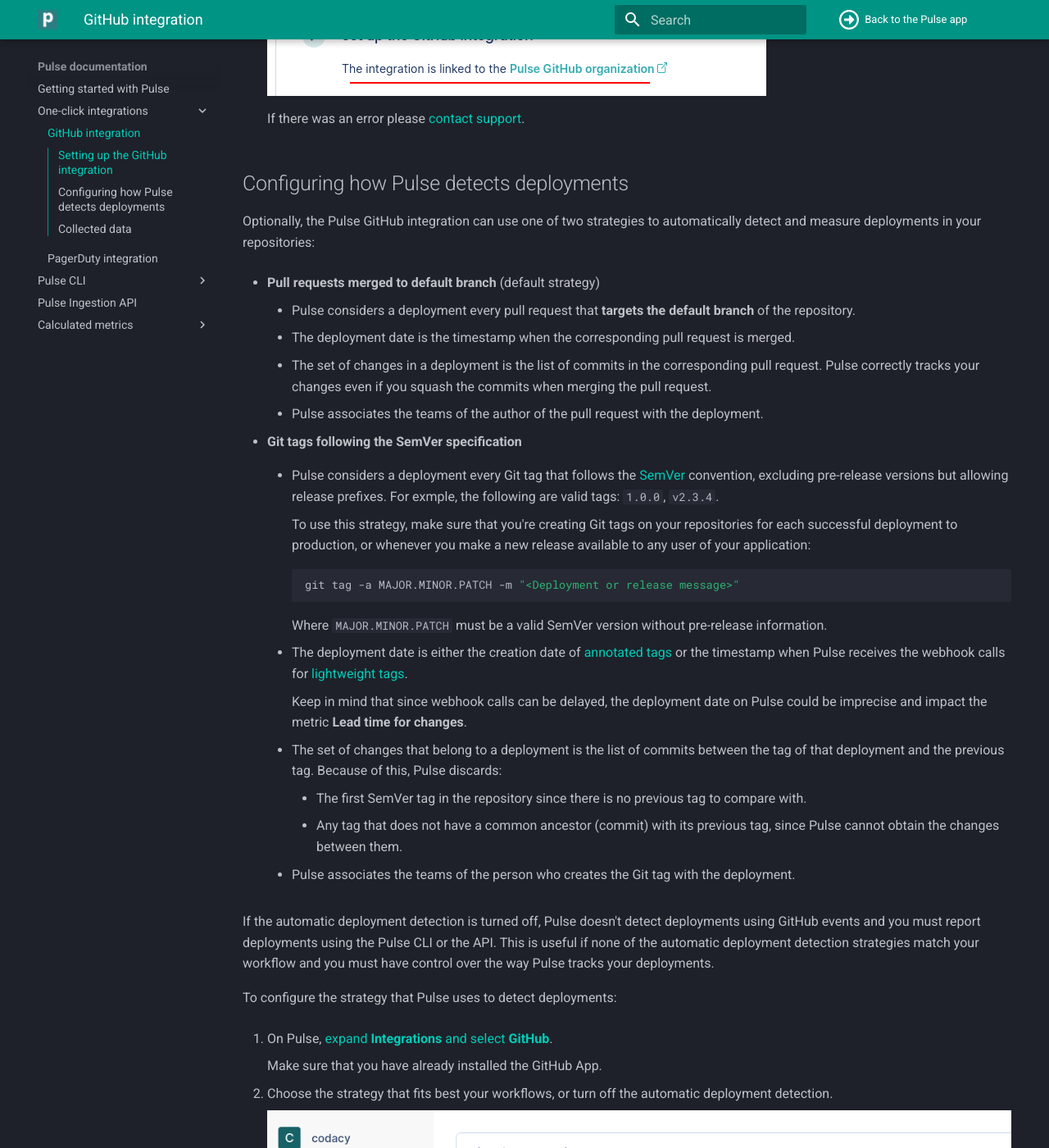
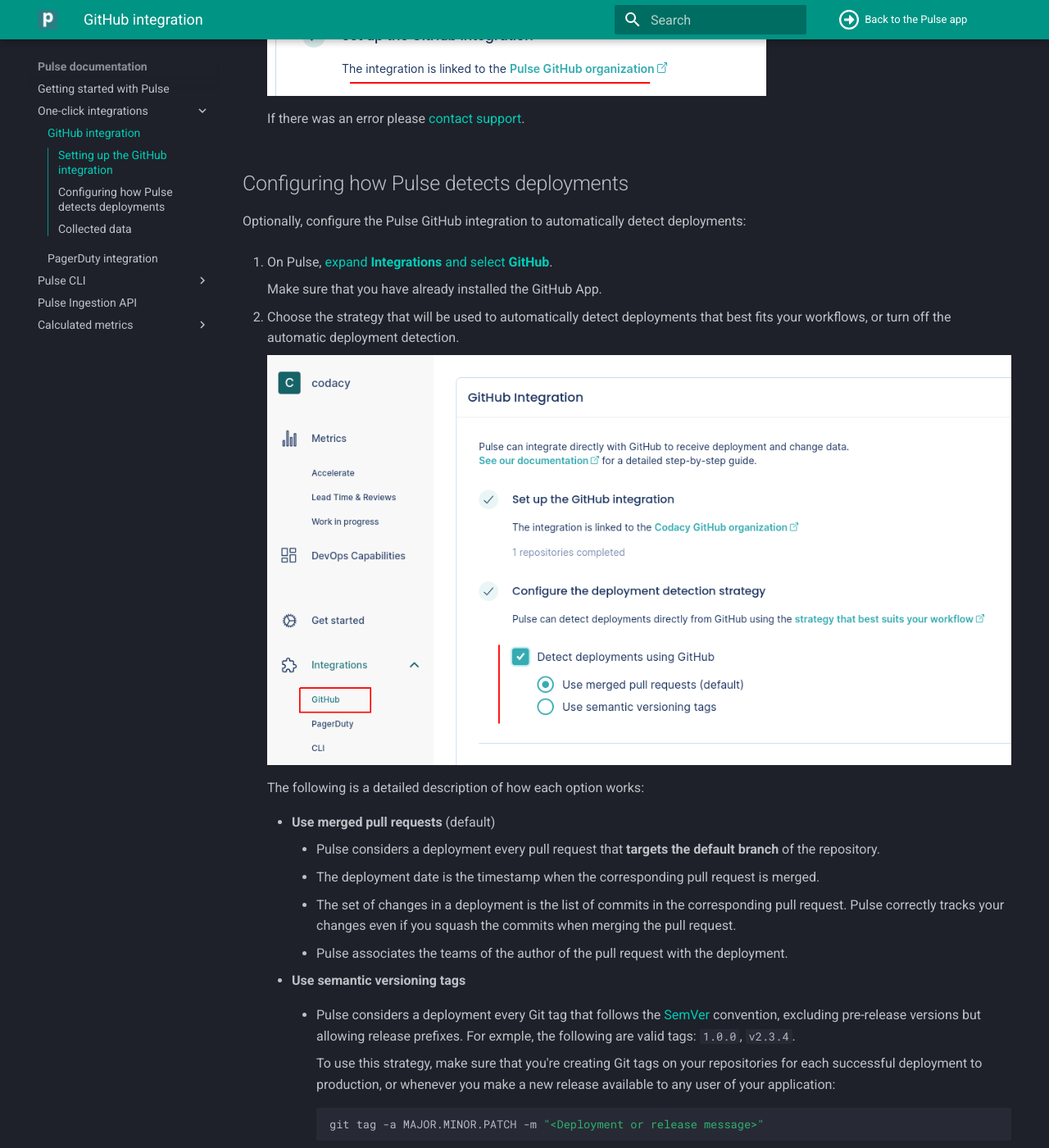
Before and after one commit to codacy/pulse-user-docs, an MkDocs documentation site: the page built from docs/one-click-integrations/github-integration.md, in a window 1280 px wide and 1400 px high, scrolled down 1440 px. Shown: the whole window at 82% size. Built offline with MkDocs 1.6.1 and Material for MkDocs 9.7.7, drawn with Linux system fonts in a browser that asks for light colours; some of the changed text lies outside the part shown.

Commit message:
clean: Move deployment strategy details under task steps
This is to help focus the attention of users on the "doing part" of
the task, and provide all details later for those users who may be
interested in knowing more and understanding the smaller finer-grained
details.

````diff
--- a/docs/one-click-integrations/github-integration.md
+++ b/docs/one-click-integrations/github-integration.md
@@ -33,49 +33,51 @@
 
 ## Configuring how Pulse detects deployments {: id="deployment-detection-strategy"}
 
-Optionally, the Pulse GitHub integration can use one of two strategies to automatically detect and measure deployments in your repositories:
-
--   **Pull requests merged to default branch** (default strategy)
-
-    -   Pulse considers a deployment every pull request that **targets the default branch** of the repository.
-    -   The deployment date is the timestamp when the corresponding pull request is merged.
-    -   The set of changes in a deployment is the list of commits in the corresponding pull request. Pulse correctly tracks your changes even if you squash the commits when merging the pull request.
-    -   Pulse associates the teams of the author of the pull request with the deployment.
-
--   **Git tags following the SemVer specification**
-
-    -   Pulse considers a deployment every Git tag that follows the [SemVer](https://semver.org) convention, excluding pre-release versions but allowing release prefixes. For exmple, the following are valid tags: `1.0.0`, `v2.3.4`.
-
-        To use this strategy, make sure that you're creating Git tags on your repositories for each successful deployment to production, or whenever you make a new release available to any user of your application:
-
-        ```bash
-        git tag -a MAJOR.MINOR.PATCH -m "<Deployment or release message>"
-        ```
-
-        Where `MAJOR.MINOR.PATCH` must be a valid SemVer version without pre-release information.
-
-    -   The deployment date is either the creation date of [annotated tags](https://git-scm.com/book/en/v2/Git-Basics-Tagging#_annotated_tags) or the timestamp when Pulse receives the webhook calls for [lightweight tags](https://git-scm.com/book/en/v2/Git-Basics-Tagging#_lightweight_tags).
-
-        Keep in mind that since webhook calls can be delayed, the deployment date on Pulse could be imprecise and impact the metric **Lead time for changes**.
-
-    -   The set of changes that belong to a deployment is the list of commits between the tag of that deployment and the previous tag. Because of this, Pulse discards:
-
-        -   The first SemVer tag in the repository since there is no previous tag to compare with.
-        -   Any tag that does not have a common ancestor (commit) with its previous tag, since Pulse cannot obtain the changes between them.
-
-    -   Pulse associates the teams of the person who creates the Git tag with the deployment.
-
-If the automatic deployment detection is turned off, Pulse doesn't detect deployments using GitHub events and you must report deployments using the Pulse CLI or the API. This is useful if none of the automatic deployment detection strategies match your workflow and you must have control over the way Pulse tracks your deployments.
-
-To configure the strategy that Pulse uses to detect deployments:
+Optionally, configure the Pulse GitHub integration to automatically detect deployments:
 
 1.  On Pulse, [expand **Integrations** and select **GitHub**](https://app.pulse.codacy.com/integrations/github){: target="_blank"}.
 
     Make sure that you have already installed the GitHub App.
 
-1.  Choose the strategy that fits best your workflows, or turn off the automatic deployment detection.
+1.  Choose the strategy that will be used to automatically detect deployments that best fits your workflows, or turn off the automatic deployment detection.
 
-    ![Choosing a deployment triggering strategy](images/ghi-strategy.png)
+    ![Choosing a deployment detection strategy](images/ghi-strategy.png)
+
+    The following is a detailed description of how each option works:
+
+    -   **Use merged pull requests** (default)
+
+        -   Pulse considers a deployment every pull request that **targets the default branch** of the repository.
+        -   The deployment date is the timestamp when the corresponding pull request is merged.
+        -   The set of changes in a deployment is the list of commits in the corresponding pull request. Pulse correctly tracks your changes even if you squash the commits when merging the pull request.
+        -   Pulse associates the teams of the author of the pull request with the deployment.
+
+    -   **Use semantic versioning tags**
+
+        -   Pulse considers a deployment every Git tag that follows the [SemVer](https://semver.org) convention, excluding pre-release versions but allowing release prefixes. For exmple, the following are valid tags: `1.0.0`, `v2.3.4`.
+
+            To use this strategy, make sure that you're creating Git tags on your repositories for each successful deployment to production, or whenever you make a new release available to any user of your application:
+
+            ```bash
+            git tag -a MAJOR.MINOR.PATCH -m "<Deployment or release message>"
+            ```
+
+            Where `MAJOR.MINOR.PATCH` must be a valid SemVer version without pre-release information.
+
+        -   The deployment date is either the creation date of [annotated tags](https://git-scm.com/book/en/v2/Git-Basics-Tagging#_annotated_tags) or the timestamp when Pulse receives the webhook calls for [lightweight tags](https://git-scm.com/book/en/v2/Git-Basics-Tagging#_lightweight_tags).
+
+            Keep in mind that since webhook calls can be delayed, the deployment date on Pulse could be imprecise and impact the metric **Lead time for changes**.
+
+        -   The set of changes that belong to a deployment is the list of commits between the tag of that deployment and the previous tag. Because of this, Pulse discards:
+
+            -   The first SemVer tag in the repository since there is no previous tag to compare with.
+            -   Any tag that does not have a common ancestor (commit) with its previous tag, since Pulse cannot obtain the changes between them.
+
+        -   Pulse associates the teams of the person who creates the Git tag with the deployment.
+
+    -   **Don't detect deployments automatically**
+
+        If the automatic deployment detection is turned off, Pulse doesn't detect deployments using GitHub events and you must report deployments using the Pulse CLI or the API. This is useful if none of the automatic deployment detection strategies match your workflow and you must have control over the way Pulse tracks your deployments.
 
 ## Collected data
 
````
